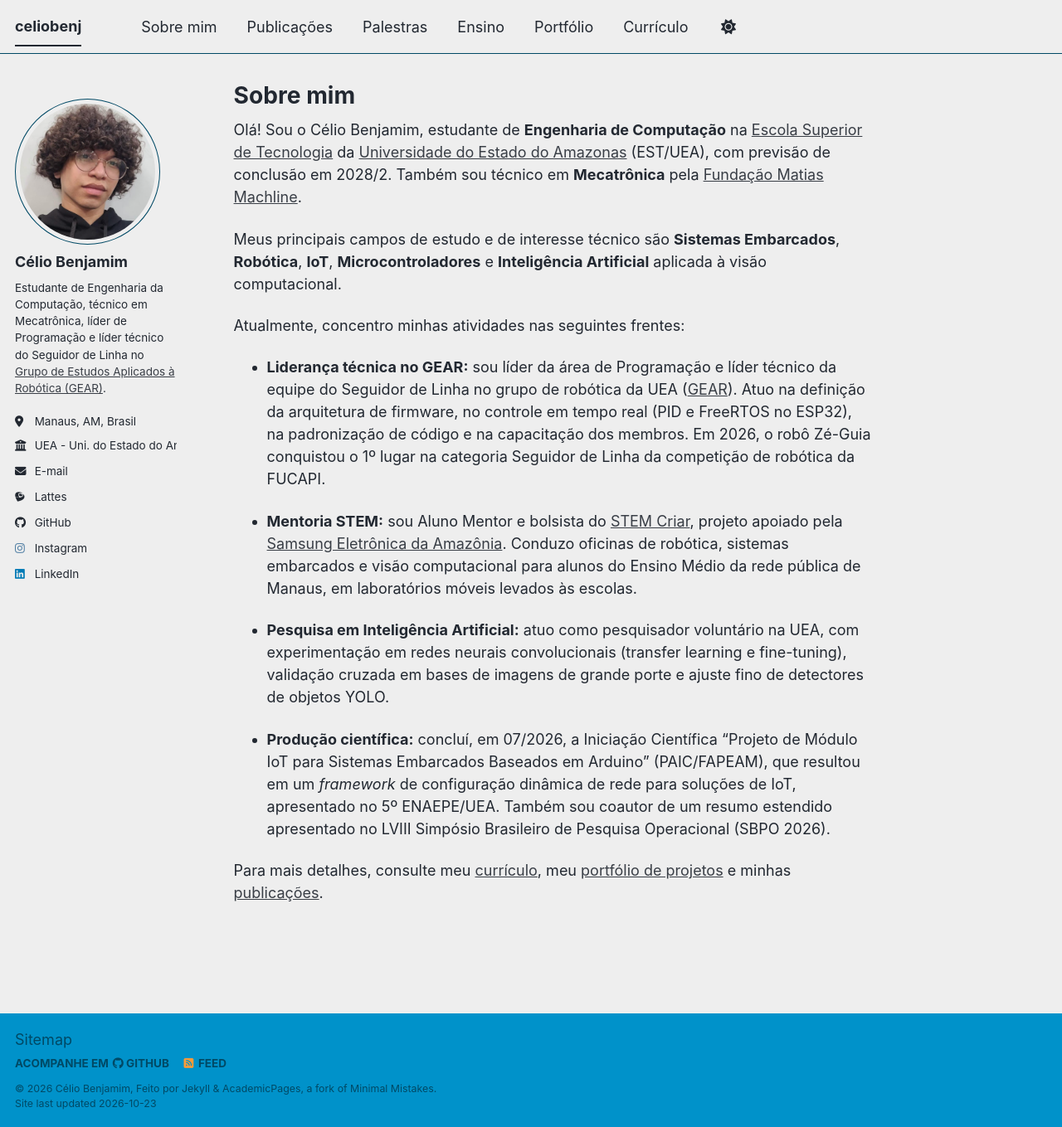
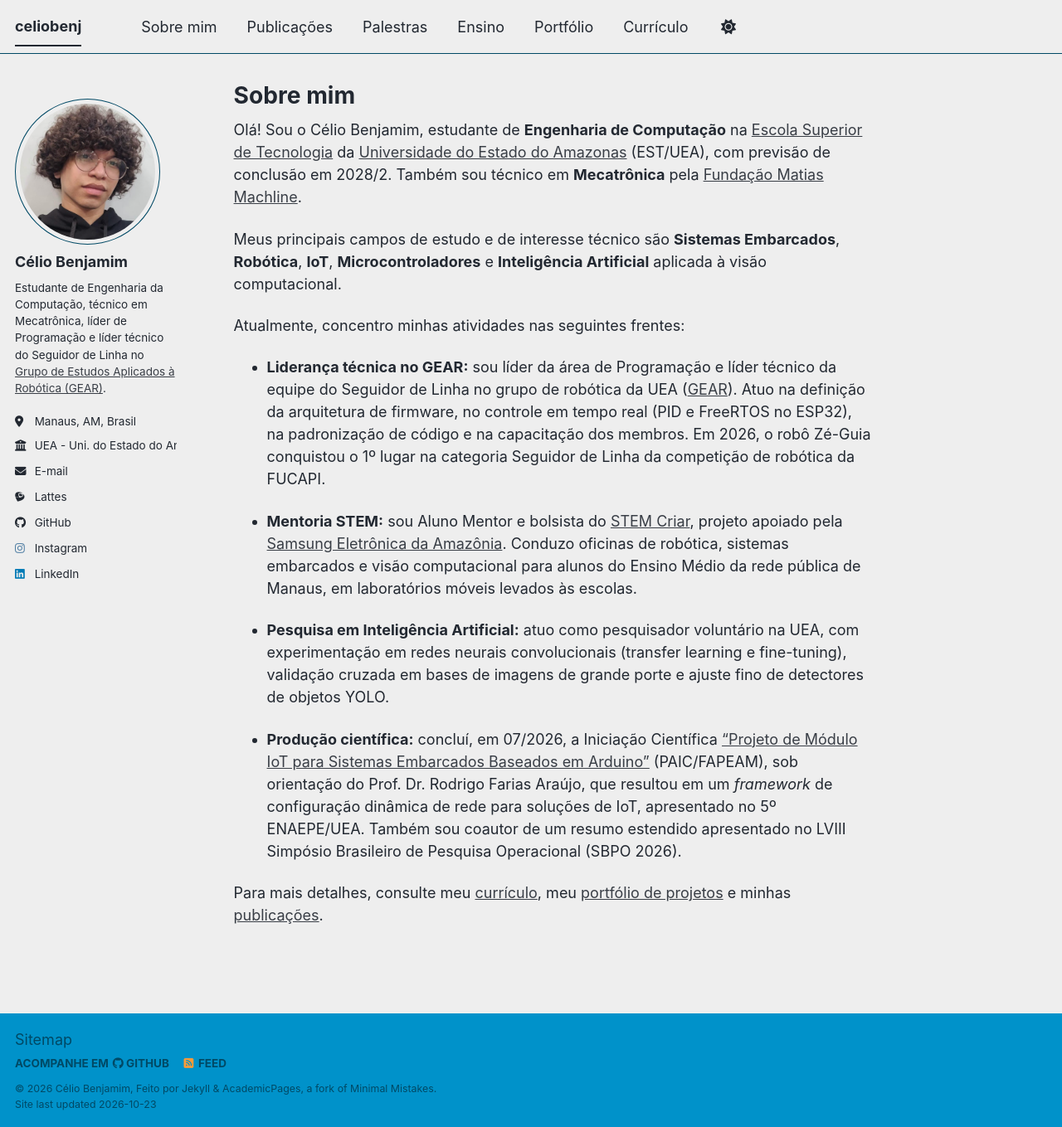
Before and after one commit to celiobenj/celiobenj.github.io, a Jekyll site: the page built from _pages/about.md, in a window 1280 px wide and 1359 px high. Shown: the whole window at 83% size. Built offline with Jekyll 4.4.1, drawn with Linux system fonts in a browser that asks for light colours; some web fonts are replaced; a script bundle is joined from its source files by our own code; library files that are not in the unit come from our copies.

Commit message:
docs(site): informa o orientador do PAIC no currículo, na página inicial, no portfólio e nas palestras

```diff
--- a/_pages/about.md
+++ b/_pages/about.md
@@ -19,6 +19,6 @@ Atualmente, concentro minhas atividades nas seguintes frentes:
 
 * **Pesquisa em Inteligência Artificial:** atuo como pesquisador voluntário na UEA, com experimentação em redes neurais convolucionais (transfer learning e fine-tuning), validação cruzada em bases de imagens de grande porte e ajuste fino de detectores de objetos YOLO.
 
-* **Produção científica:** concluí, em 07/2026, a Iniciação Científica "Projeto de Módulo IoT para Sistemas Embarcados Baseados em Arduino" (PAIC/FAPEAM), que resultou em um *framework* de configuração dinâmica de rede para soluções de IoT, apresentado no 5º ENAEPE/UEA. Também sou coautor de um resumo estendido apresentado no LVIII Simpósio Brasileiro de Pesquisa Operacional (SBPO 2026).
+* **Produção científica:** concluí, em 07/2026, a Iniciação Científica ["Projeto de Módulo IoT para Sistemas Embarcados Baseados em Arduino"](https://github.com/celiobenj/modulo-iot) (PAIC/FAPEAM), sob orientação do Prof. Dr. Rodrigo Farias Araújo, que resultou em um *framework* de configuração dinâmica de rede para soluções de IoT, apresentado no 5º ENAEPE/UEA. Também sou coautor de um resumo estendido apresentado no LVIII Simpósio Brasileiro de Pesquisa Operacional (SBPO 2026).
 
 Para mais detalhes, consulte meu [currículo](/cv/), meu [portfólio de projetos](/portfolio/) e minhas [publicações](/publications/).
```
Also changed, not shown: _pages/cv.md (+1 -0 lines), _portfolio/04-modulo-iot.md (+1 -1 lines), _talks/2026-08-10-enaepe-paic.md (+1 -1 lines).
